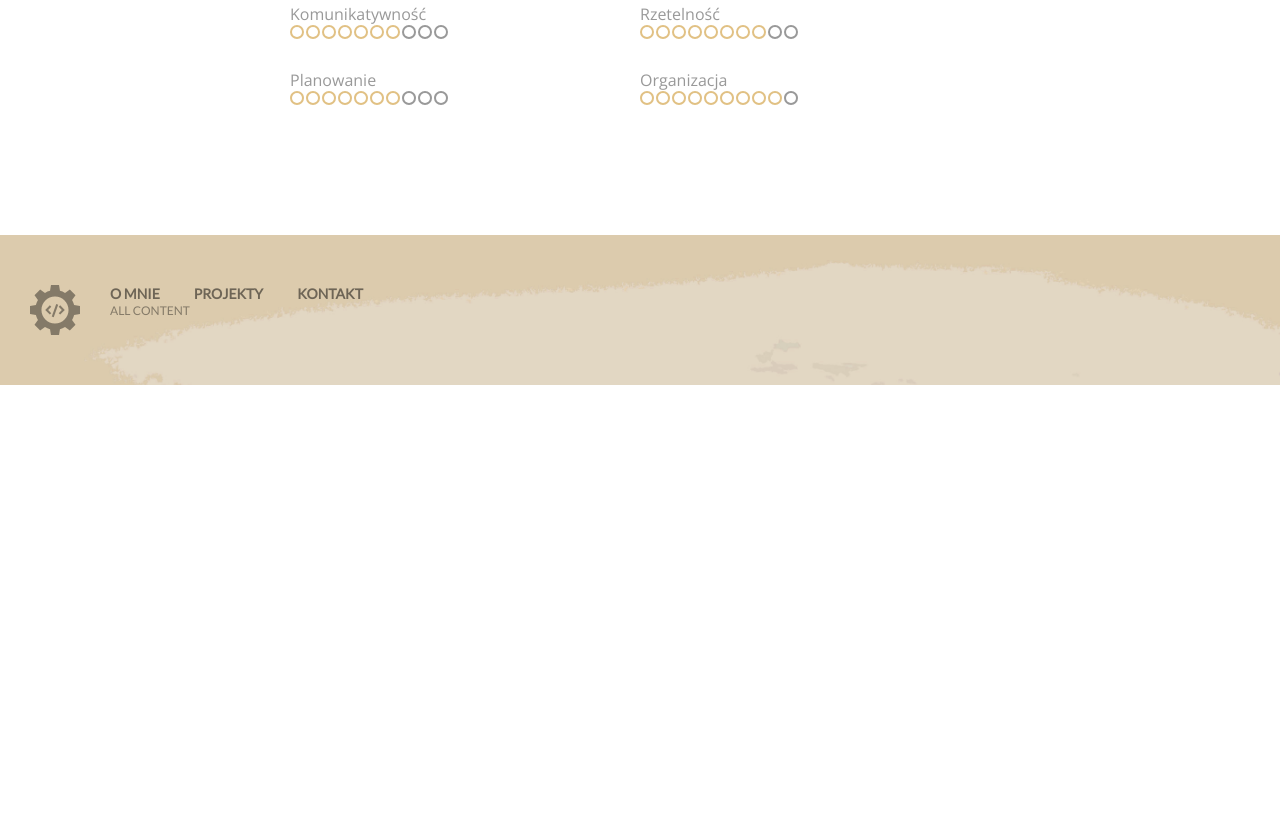
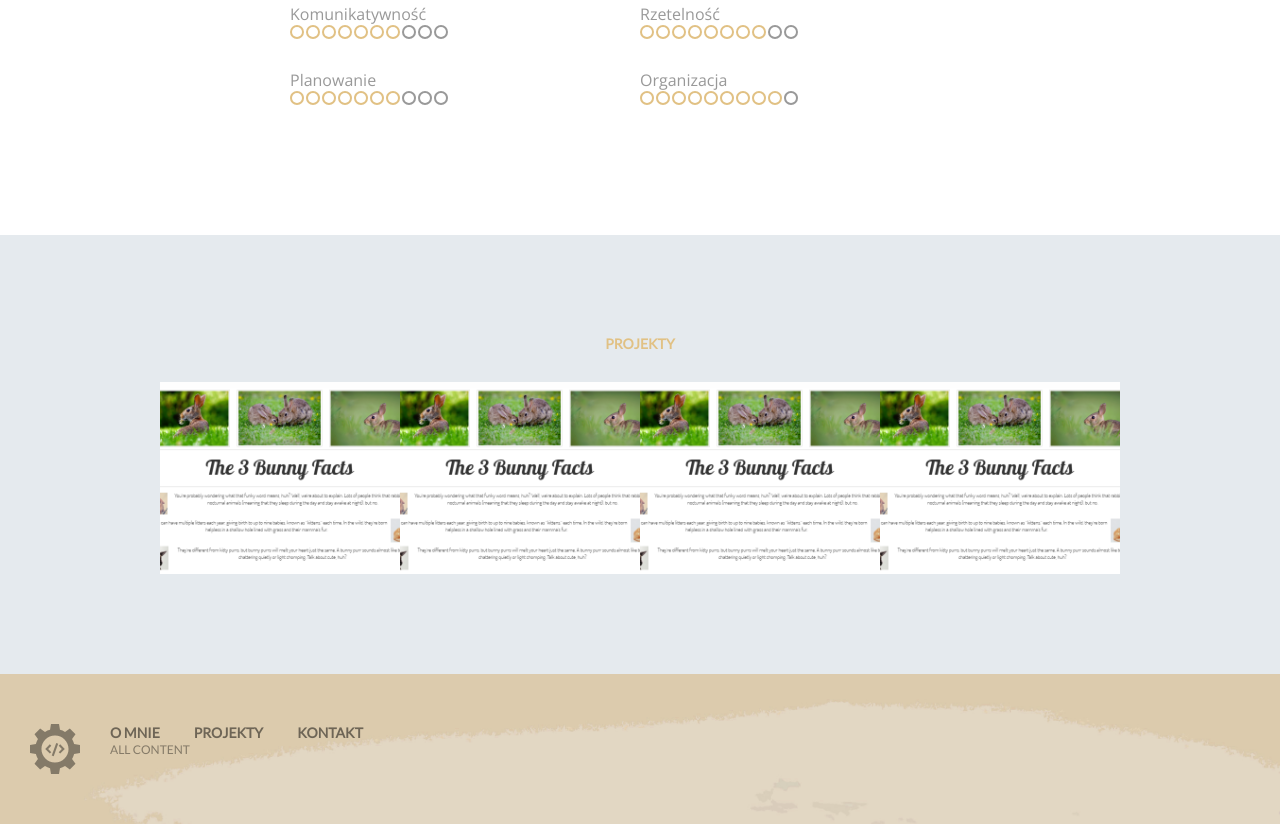
Before and after one commit to llucaso/Portfolio, a website: page index.html in a window 1280 px wide. Shown: the part 1175-1999 px from the top of the page. Before the commit the page ends 1560 px from the top, so only its background shows below. Drawn offline with nearby package versions, Linux system fonts and the light colour scheme; files that its build step writes are made by us from their sources.

Commit message:
work section

```diff
--- a/index.html
+++ b/index.html
@@ -2,11 +2,13 @@
 	<head>
 		<meta charset="utf-8">
 		<title></title>
+		<script src="https://ajax.googleapis.com/ajax/libs/jquery/1.12.4/jquery.min.js"></script>
 		<link rel="stylesheet" type="text/css" href="css/main.css">
 		<link href="https://fonts.googleapis.com/css?family=Lato" rel="stylesheet">
 		<link href="https://fonts.googleapis.com/css?family=Open Sans" rel="stylesheet">
 	</head>
 	<body>
+
 	<header>
 
 		<div class="logo">
@@ -14,9 +16,9 @@
 		</div>
 
 		<nav>
-			<a href="">O mnie</a>
-			<a href="">Projekty</a>
-			<a href="">Kontakt</a>
+			<a href="#about-me">O mnie</a>
+			<a href="#projects">Projekty</a>
+			<a href="#contact">Kontakt</a>
 		</nav>
 
 		<h1><span>Front-End Developer</span></h1>
@@ -27,7 +29,7 @@
 
 	<section>
 
-		<h3 class="aboutMe">O mnie</h3>
+		<h3 id="about-me" class="aboutMe">O mnie</h3>
 
 		<div class="face-lockup">
 
@@ -76,6 +78,54 @@
 
 		</div>
 
+
+	</section>
+
+	<section class="alt-section">
+
+		<h3 id="projects"  class="proj">Projekty</h3>
+
+		<div class="thumb-container">
+
+			<a href="" class="thumb-unit">
+
+				<div class="thumb-overlay">
+					<strong>Bootstrap</strong>
+					<div class="zoom-icon"></div>
+				</div>
+			</a>
+
+			<a href="" class="thumb-unit">
+
+				<div class="thumb-overlay">
+					<strong>Bootstrap</strong>
+					<div class="zoom-icon"></div>
+				</div>
+			</a>
+
+			<a href="" class="thumb-unit">
+
+				<div class="thumb-overlay">
+					<strong>Bootstrap</strong>
+					<div class="zoom-icon"></div>
+				</div>
+			</a>
+
+			<a href="" class="thumb-unit">
+
+				<div class="thumb-overlay">
+					<strong>Bootstrap</strong>
+					<div class="zoom-icon"></div>
+				</div>
+			</a>
+
+		</div>
+
+
+
+
+
+
 	</section>
 
 
@@ -95,15 +145,15 @@
 
 			<div class="content-wrap">
 				<nav>
-					<a href="">O mnie</a>
-					<a href="">Projekty</a>
-					<a href="">Kontakt</a>
+					<a href="#about-me">O mnie</a>
+					<a href="#projects">Projekty</a>
+					<a href="#contact">Kontakt</a>
 				</nav>
 
 				<p class="copywrights">All content</p>
 			</div>
 		</div>
 	</footer>
-
+	<script type="text/javascript" src="js/scripts.js"></script>
 	</body>
 </html>
--- /dev/null
+++ b/js/scripts.js
@@ -0,0 +1,17 @@
+$(function() {
+  smoothScrool(800);
+});
+
+function smoothScrool (duration) {
+  $('a[href^="#"]').on('click', function(event) {
+    console.log("działa")
+    var target = $( $(this).attr('href') );
+
+    if ( target.length ) {
+      event.preventDefault();
+      $('html, body').animate({
+        scrollTop: target.offset().top
+      }, duration);
+    }
+  });
+}
--- a/sass/main.sass
+++ b/sass/main.sass
@@ -1,7 +1,7 @@
 *
 	margin: 0
 	padding: 0
-$color-hmm: #cccccc
+$h: #e1c184
 =size($size)
 	width: $size
 	height: $size
@@ -220,3 +220,65 @@ footer
 @media screen and (max-width: 541px)
 	.skill-lockup
 		width: 270px
+
+
+.alt-section
+	background-color: #e5eaee
+	font-family: 'open sans'
+	a
+		text-decoration: none
+
+.thumb-container
+	max-width: 960px
+	margin: 0 auto
+	padding-bottom: 100px
+	+clearfix
+
+	.thumb-unit
+		display: block
+		width: 25%
+		float: left
+		position: relative
+		padding-top: 20%
+		overflow: hidden
+
+		@media screen and (max-width: 760px)
+			width: 50%
+			padding-top: 26%
+
+		background-image: url(../new-images/proj/bootstrap.png)
+		background-position: center center
+		background-repeat: no-repeat
+		background-size: cover
+
+		.thumb-overlay
+			+position(absolute, 100% 0px null 0px)
+			height: 100%
+			background: fade-out($h, 0.1)
+			text-align: center
+			+transition
+			+display(flex)
+			+align-items(center)
+			+justify-content(center)
+
+			strong
+				display: block
+				padding: 0 20px
+				color: white
+				font-weight: 300
+				text-transform: uppercase
+				font-size: 24px
+				line-height: 1.2
+
+		&:hover .thumb-overlay
+			+position(absolute, 0% 0px null 0px)
+
+.proj
+	font-size: 14px
+	font-weight: 700
+	text-transform: uppercase
+	font-family: 'lato'
+	text-decoration: none
+	color: #e1c184
+	text-align: center
+	padding: 100px 0 30px
```
Also changed, not shown: new-images/Proj/bootstrap.png (added), new-images/icons/bugs-search.png (added), new-images/icons/bugs-search.svg (added).
